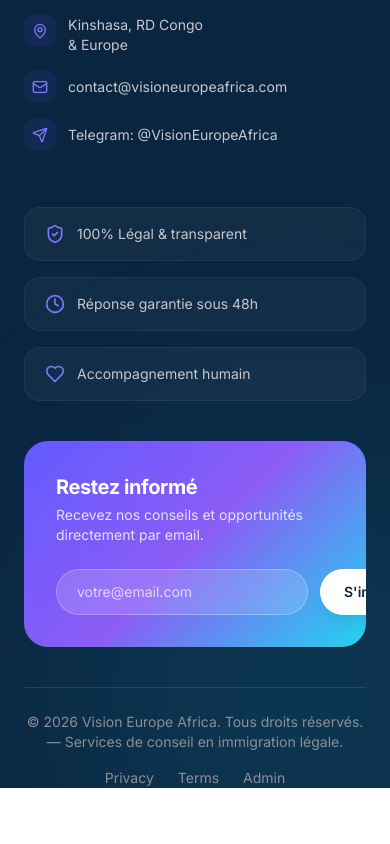
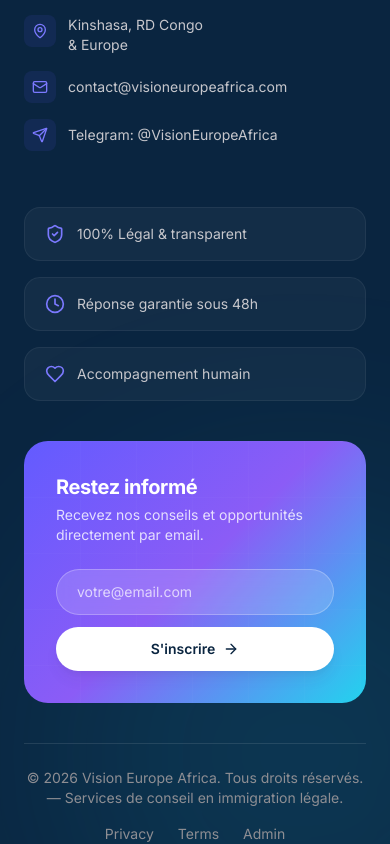
Before and after one commit to Stand21/vision-europe-africa, a Next.js app in the folder frontend/: page / in a window 390 px wide. Shown: the part 8866-9710 px from the top of the page. Before the commit the page ends 9654 px from the top, so only its background shows below. Built offline with nearby package versions, Linux system fonts and the light colour scheme; no server answers.

Commit message:
fix(footer): stack newsletter input and button on mobile

```diff
--- a/frontend/src/components/layout/Footer.tsx
+++ b/frontend/src/components/layout/Footer.tsx
@@ -127,13 +127,13 @@
               <h3 className="text-xl font-bold text-white mb-1">Restez informé</h3>
               <p className="text-sm text-white/80">Recevez nos conseils et opportunités directement par email.</p>
             </div>
-            <div className="flex w-full md:w-auto gap-3">
+            <div className="flex flex-col sm:flex-row w-full md:w-auto gap-3">
               <input
                 type="email"
                 placeholder="votre@email.com"
-                className="flex-1 md:w-72 px-5 py-3 rounded-full bg-white/15 backdrop-blur border border-white/25 text-white text-sm placeholder-white/70 focus:outline-none focus:border-white/60 transition-colors"
+                className="w-full sm:w-auto sm:flex-1 md:w-72 px-5 py-3 rounded-full bg-white/15 backdrop-blur border border-white/25 text-white text-sm placeholder-white/70 focus:outline-none focus:border-white/60 transition-colors"
               />
-              <button className="px-6 py-3 rounded-full bg-white text-[#0a2540] text-sm font-semibold flex items-center gap-2 hover:bg-[#f6f9fc] transition-colors shadow-lg">
+              <button className="w-full sm:w-auto px-6 py-3 rounded-full bg-white text-[#0a2540] text-sm font-semibold flex items-center justify-center gap-2 hover:bg-[#f6f9fc] transition-colors shadow-lg">
                 S'inscrire <ArrowRight className="w-4 h-4" />
               </button>
             </div>
```
